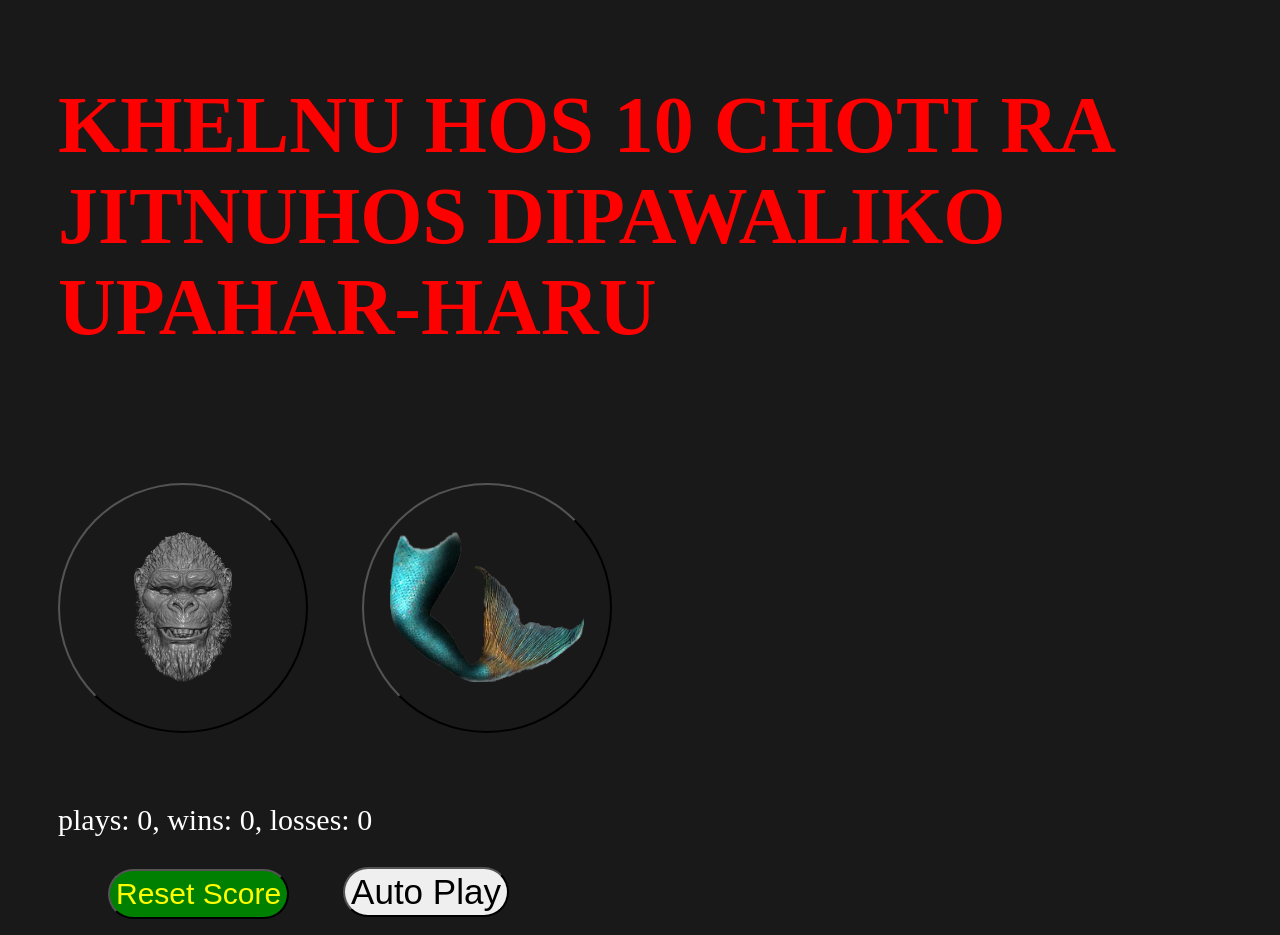
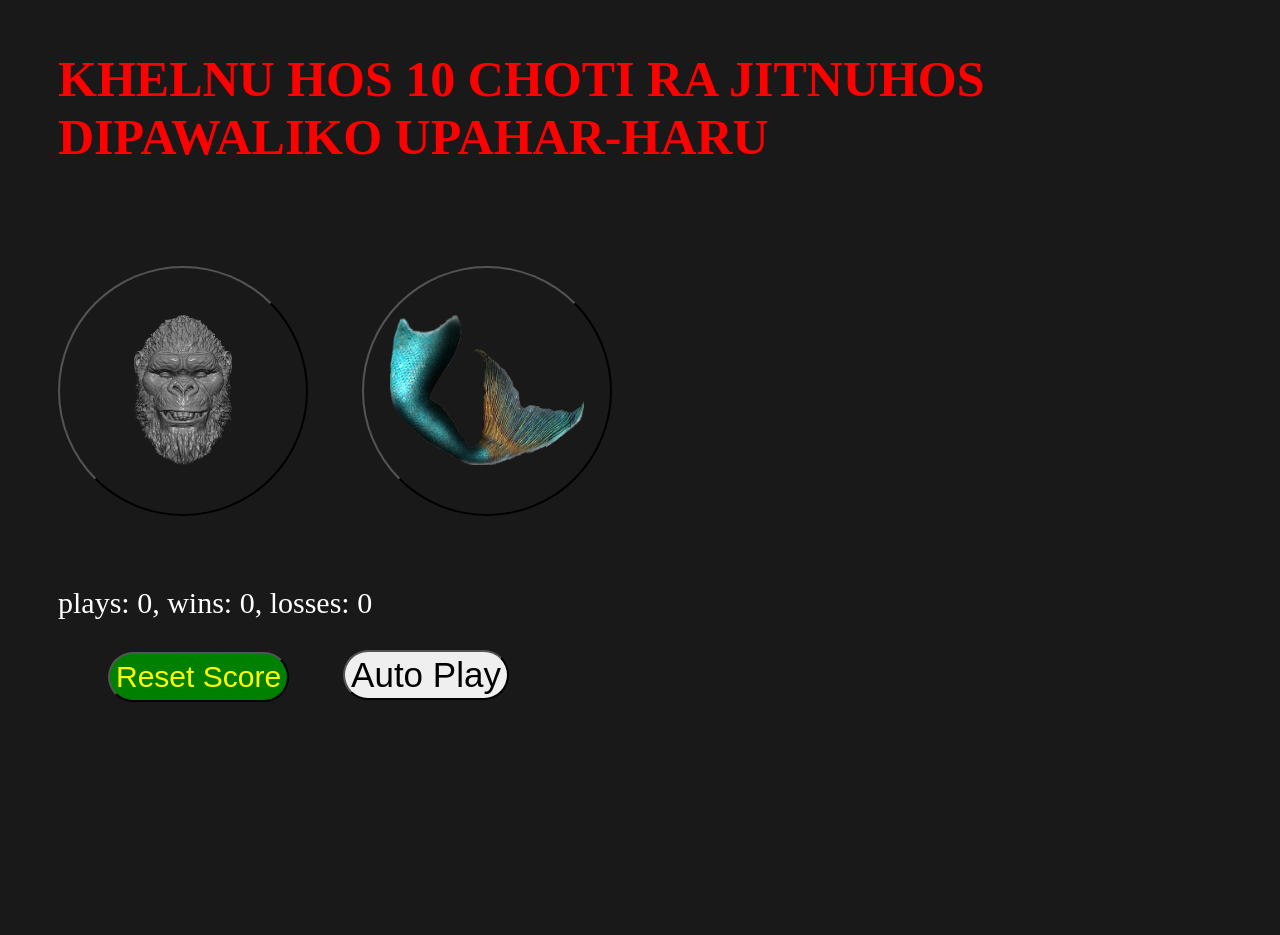
Before and after one commit to Ningwa83/head-tail, a plain HTML site: page index.html in a window 1280 px wide. After the commit the page ends 800 px from the top, so only its background shows below. Drawn offline with Linux system fonts and the light colour scheme.

Commit message:
Update index.html

```diff
--- a/index.html
+++ b/index.html
@@ -68,7 +68,7 @@ font-color: white;
    </style>
 </head>
 <body>
-  <p style="margin-left: 50px; font-size: 80px; color: red; font-weight: bold">KHELNU HOS 10 CHOTI RA JITNUHOS DIPAWALIKO UPAHAR-HARU</p>
+  <p style="margin-left: 50px; font-size: 50px; color: red; font-weight: bold">KHELNU HOS 10 CHOTI RA JITNUHOS DIPAWALIKO UPAHAR-HARU</p>
 <button class="move-button js-heads-button" ><img src="heads.png" class="move-icon"></button>
 
 <button class="move-button js-tails-button"><img src="tails.png" class="move-icon"></button>
```
